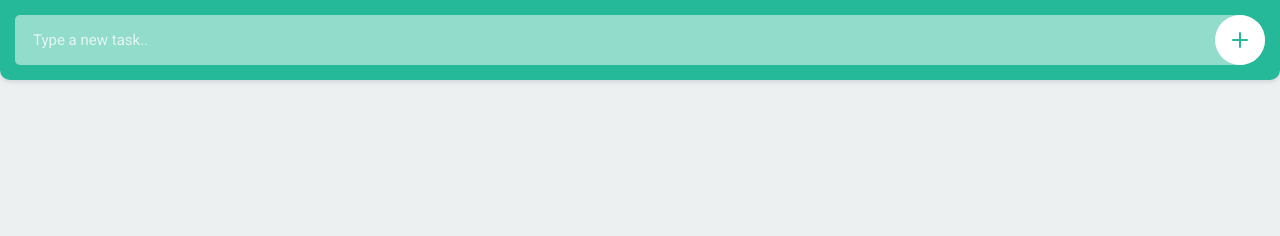
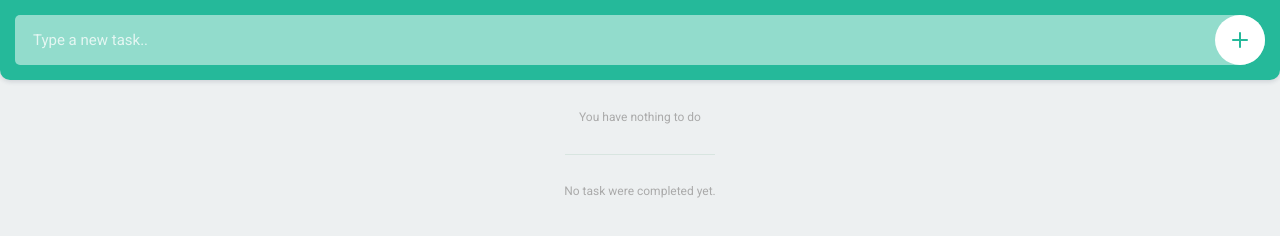
Before and after one commit to jcfausto/todo-html-js-css, a plain HTML site: page index.html in a window 1280 px wide. Drawn offline with Linux system fonts and the light colour scheme.

Commit message:
Adding a message when a list is empty

```diff
--- a/css/style.css
+++ b/css/style.css
@@ -232,12 +232,12 @@
     fill: #fff;
   }
 
-  ul.todo#completedTodos:not(:empty) {
+  ul.todo#completedTodos {
     position: relative;
     padding: 60px 0 0 0;
   }
 
-  ul.todo#completedTodos:not(:empty):before {
+  ul.todo#completedTodos:before {
     content: "";
     width: 150px;
     height: 1px;
@@ -247,3 +247,21 @@
     left: 50%;
     margin: 0 0 0 -75px;
   }
+
+  ul.todo#todoList:empty:after {
+    content: 'You have nothing to do';
+    margin: 15px 0 0 0;
+  }
+
+  ul.todo#completedTodos:empty:after {
+    content: 'No task were completed yet.';
+  }
+
+  ul.todo#todoList:after,
+  ul.todo#completedTodos:after {
+    width: 100%;
+    display: block;
+    text-align: center;
+    font-size: 12px;
+    color: #aaa;
+  }
```
